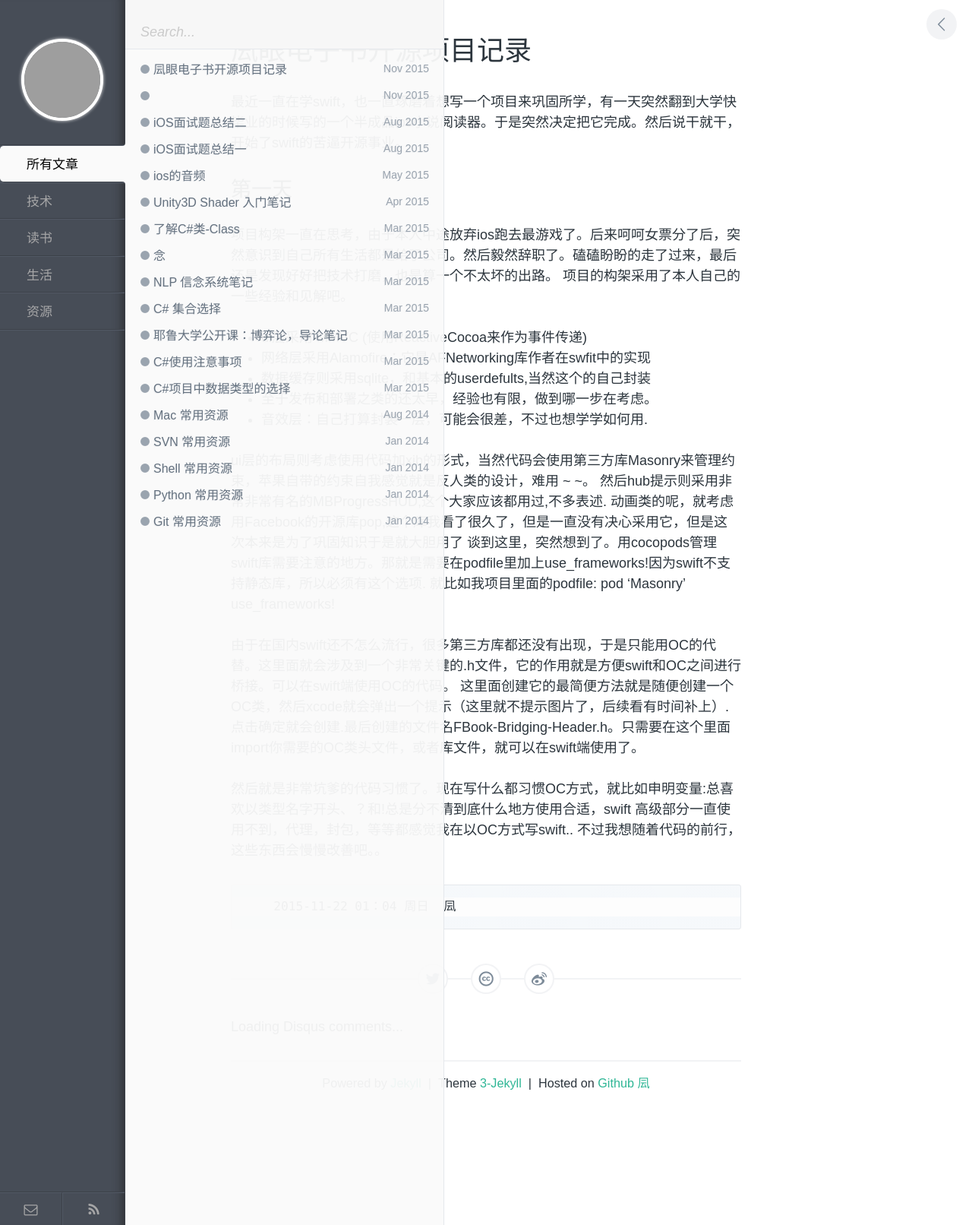
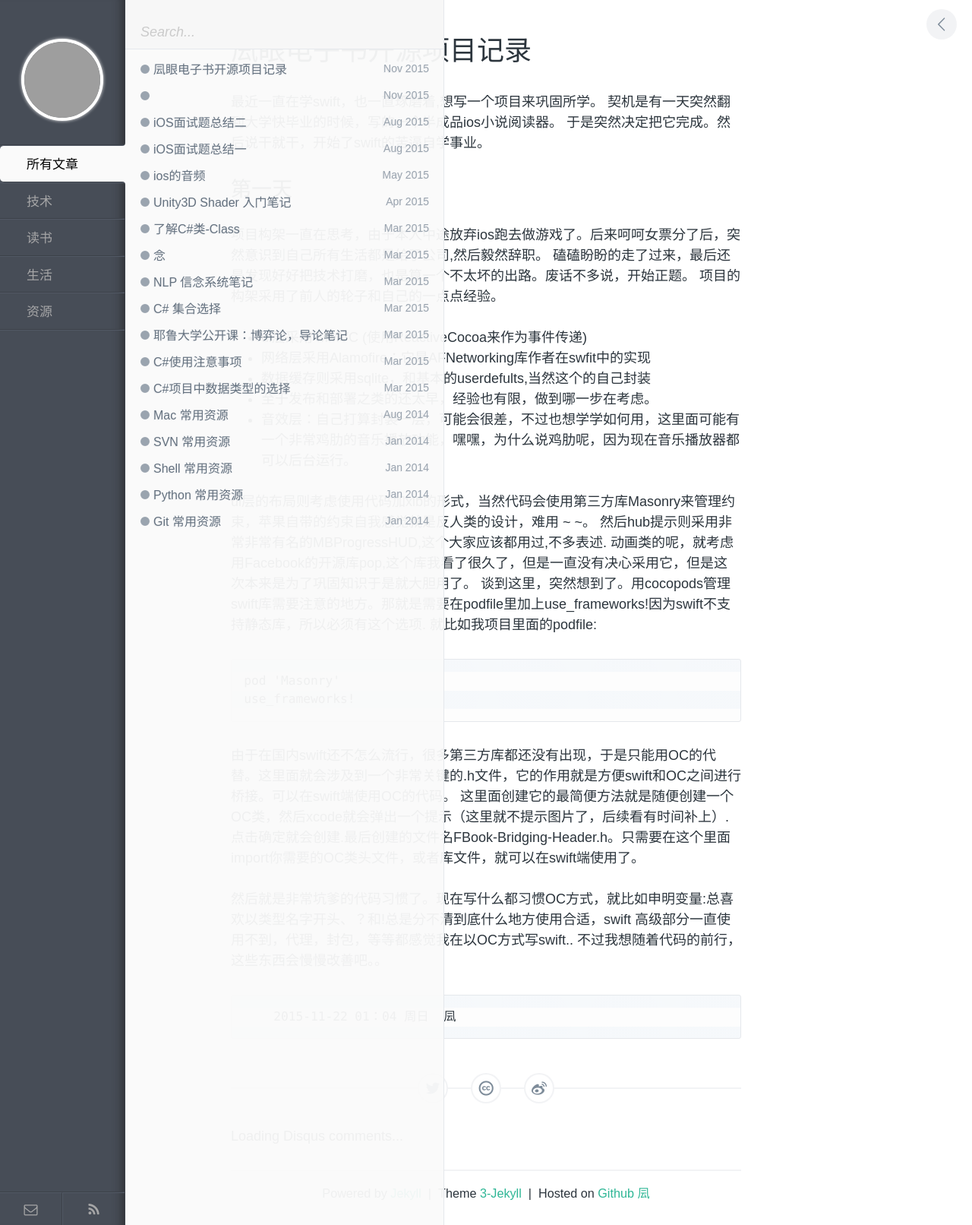
Before and after one commit to liyunf81/liyunf81.github.io, a Jekyll site: the page built from _posts/lovework/2015-11-22-swift-beignDoWork.md, in a window 1280 px wide. Shown: the whole page at 76% size. Built offline with Jekyll 4.4.1, drawn with Linux system fonts in a browser that asks for light colours; comment, search, counter and statistics services are not loaded; grey boxes are pictures that could not be loaded.

Commit message:
修改
修改

```diff
--- a/_posts/lovework/2015-11-22-swift-beignDoWork.md
+++ b/_posts/lovework/2015-11-22-swift-beignDoWork.md
@@ -5,23 +5,27 @@
 tags: iOS,Swift,电子书,开源,凨
 description:
 ---
-最近一直在学swift，也一直琢磨着想写一个项目来巩固所学，有一天突然翻到大学快毕业的时候写的一个半成品ios小说阅读器。于是突然决定把它完成。然后说干就干，开始了swift的苦逼开源事业。
+最近一直在学swift，也一直琢磨着,想写一个项目来巩固所学。
+契机是有一天突然翻到大学快毕业的时候，写的一个半成品ios小说阅读器。
+于是突然决定把它完成。然后说干就干，开始了swift的苦逼自学事业。
 
 ## 第一天
-项目构架一直在思考，由于本人中途放弃ios跑去最游戏了。后来呵呵女票分了后，突然意识到自己所有生活都是给了公司。然后毅然辞职了。磕磕盼盼的走了过来，最后还是发现好好把技术打磨，也是算一个不太坏的出路。
-项目的构架采用了本人自己的一些经验和见解吧。
+项目构架一直在思考，由于本人中途放弃ios跑去做游戏了。后来呵呵女票分了后，突然意识到自己所有生活都是给了公司,然后毅然辞职。
+磕磕盼盼的走了过来，最后还是发现好好把技术打磨，也是算一个不太坏的出路。废话不多说，开始正题。
+项目的构架采用了前人的轮子和自己的一点点经验。
 
 * ui层采用 MMVC (使用ReactiveCocoa来作为事件传递)
 * 网络层采用Alamofire：它是AFNetworking库作者在swfit中的实现
 * 数据缓存则采用sqlite，和基本的userdefults,当然这个的自己封装
 * 至于发布和部署之类的还太早，经验也有限，做到哪一步在考虑。
-* 音效层：自己打算封装一层，可能会很差，不过也想学学如何用.
+* 音效层：自己打算封装一层，可能会很差，不过也想学学如何用，这里面可能有一个非常鸡肋的音乐播放功能，嘿嘿，为什么说鸡肋呢，因为现在音乐播放器都可以后台运行。
 
 ui层的布局则考虑使用代码加xib的形式，当然代码会使用第三方库Masonry来管理约束，苹果自带的约束自我感觉就是反人类的设计，难用 ~ ~。
 然后hub提示则采用非常非常有名的MBProgressHUD,这个大家应该都用过,不多表述.
-动画类的呢，就考虑用Facebook的开源库pop,这个库我看了很久了，但是一直没有决心采用它，但是这次本来是为了巩固知识于是就大胆用了
+动画类的呢，就考虑用Facebook的开源库pop,这个库我看了很久了，但是一直没有决心采用它，但是这次本来是为了巩固知识于是就大胆用了。
 谈到这里，突然想到了。用cocopods管理swift库需要注意的地方。那就是需要在podfile里加上use_frameworks!因为swift不支持静态库，所以必须有这个选项.
 就比如我项目里面的podfile:
+
 	pod 'Masonry'
 	use_frameworks!
 
```
